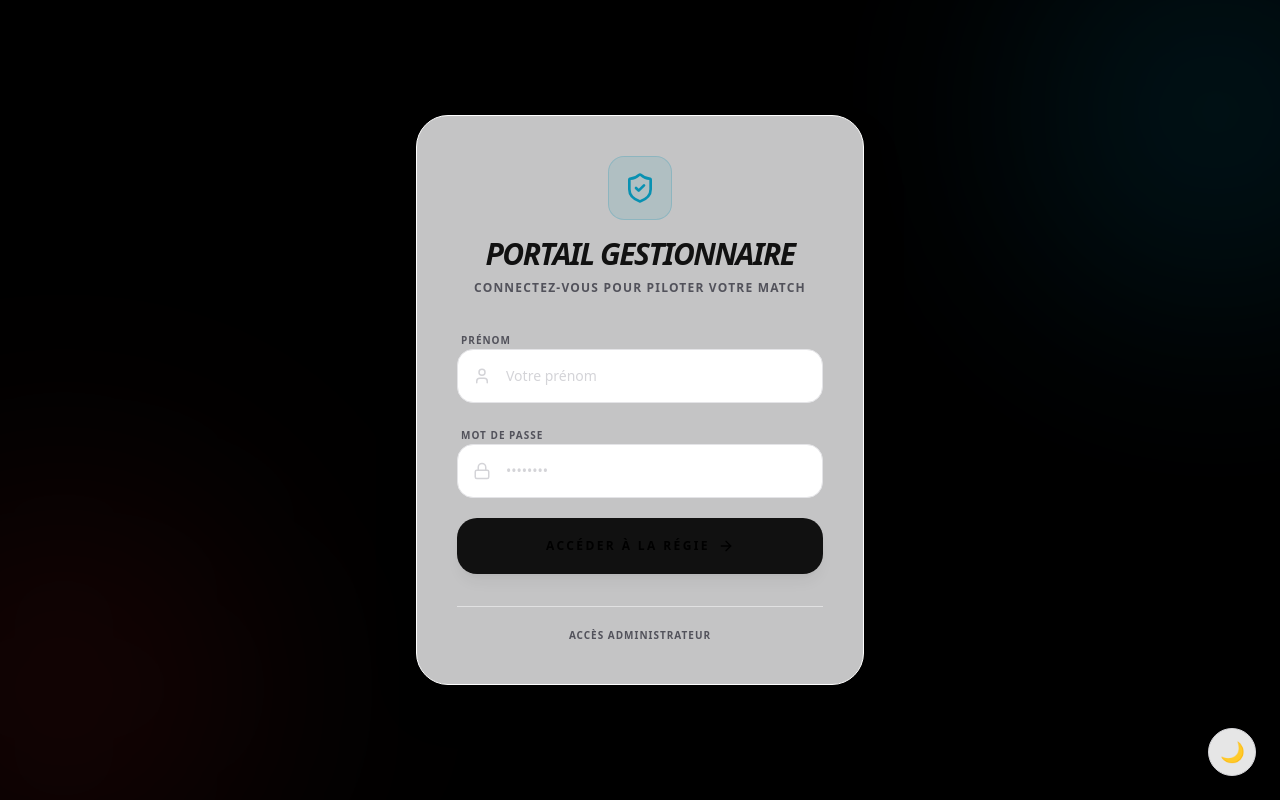
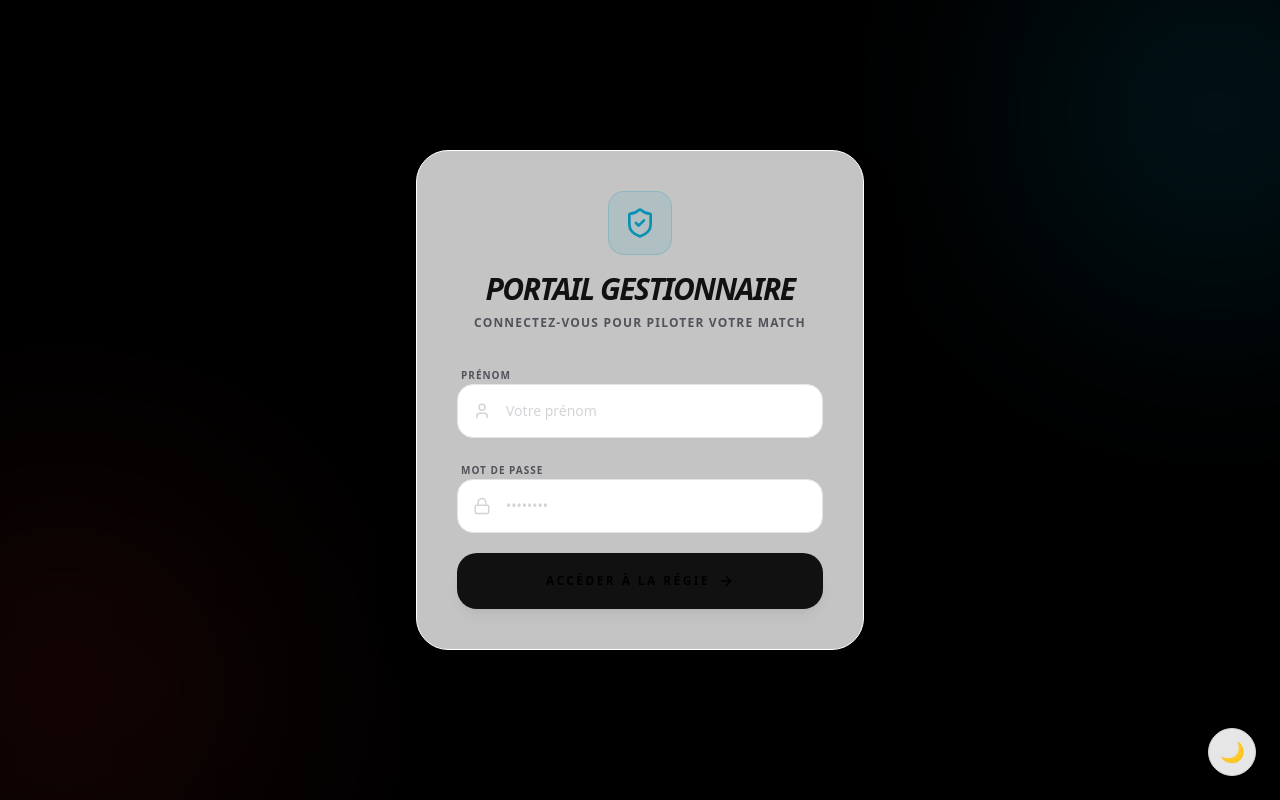
Before and after one commit to ZEUSFLUTTER/jpofoot, a Next.js app: page /manager/login in a window 1280 px wide. Built offline with nearby package versions, Linux system fonts and the light colour scheme.

Commit message:
remove admin acces in manager login

```diff
--- a/app/manager/login/page.tsx
+++ b/app/manager/login/page.tsx
@@ -98,9 +98,6 @@ export default function ManagerLogin() {
             </button>
           </form>
 
-          <div className="pt-4 text-center border-t border-zinc-900/50">
-             <a href="/admin/login" className="text-[10px] font-black uppercase text-zinc-600 hover:text-white transition-colors tracking-widest">Accès Administrateur</a>
-          </div>
         </div>
       </div>
     </main>
```
